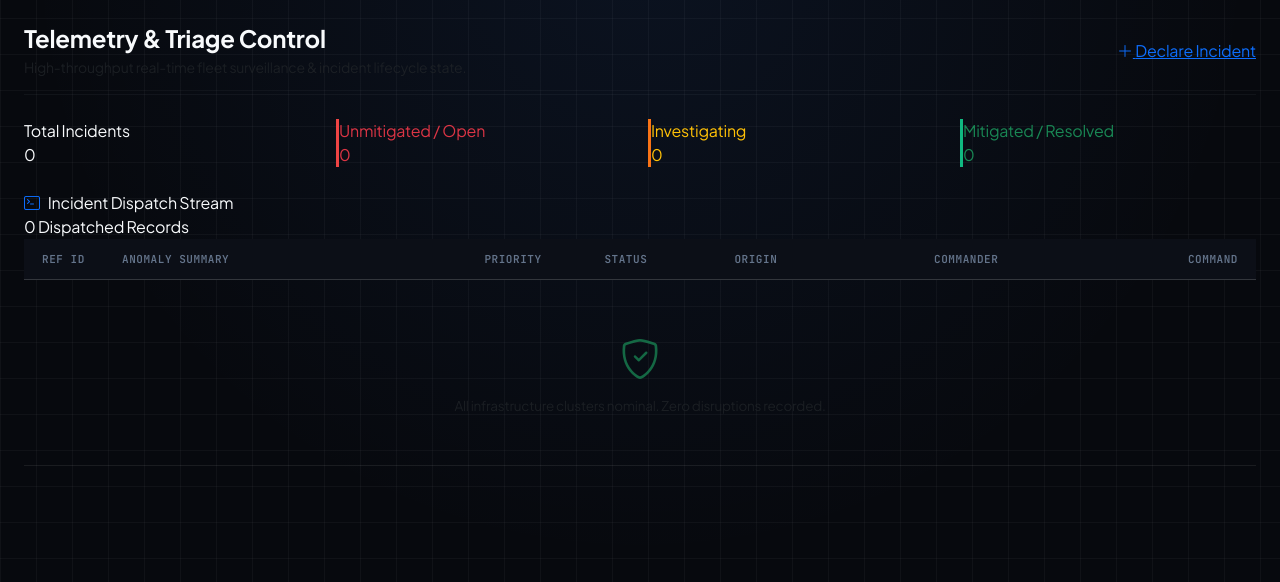
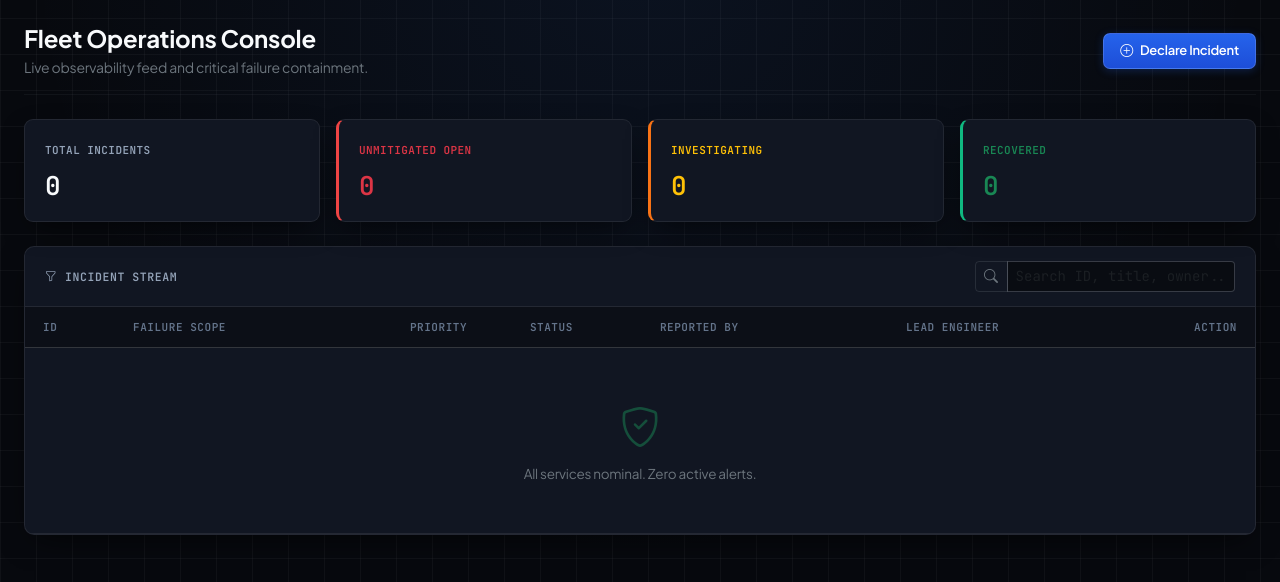
Before and after one commit to Adityachandkaushik/incident-management-system, a Flask app: page /dashboard in a window 1280 px wide. Shown: the part 54-636 px from the top of the page. Run offline with Flask 3, Linux system fonts and the light colour scheme; the visitor is signed in with stand-in values (Sample User, id 1); data comes from the database, SQL or seed files in the repository; data that the repository does not hold is empty.

Commit message:
Update dashboard template

```diff
--- a/templates/dashboard.html
+++ b/templates/dashboard.html
@@ -1,131 +1,140 @@
 {% extends "base.html" %}
 
-{% block title %}Dashboard — Incident Command Center{% endblock %}
+{% block title %}Dashboard - Live Incidents{% endblock %}
 
 {% block content %}
 <div class="d-flex flex-column flex-md-row justify-content-between align-items-start align-items-md-center pb-3 mb-4 gap-3 border-bottom border-secondary border-opacity-10">
     <div>
-        <h1 class="h4 fw-bold mb-1 text-heading">Telemetry & Triage Control</h1>
-        <p class="text-muted small mb-0">High-throughput real-time fleet surveillance & incident lifecycle state.</p>
+        <h1 class="h4 fw-bold mb-1">Fleet Operations Console</h1>
+        <p class="text-secondary small mb-0">Live observability feed and critical failure containment.</p>
     </div>
-    <div class="d-flex align-items-center gap-2">
-        <a href="{{ url_for('incidents.create_incident') }}" class="btn-ops-primary">
-            <i class="bi bi-plus-lg"></i>
+    <div class="d-flex gap-2">
+        <a href="{{ url_for('incidents.create_incident') }}" class="btn-sre-primary">
+            <i class="bi bi-plus-circle"></i>
             <span>Declare Incident</span>
         </a>
     </div>
 </div>
 
-<!-- Modern HUD Metrics Grid -->
+<!-- Metric HUD -->
 <div class="row g-3 mb-4">
     <div class="col-6 col-md-3">
-        <div class="metric-tile">
-            <span class="metric-label">Total Incidents</span>
-            <div class="metric-value">{{ incidents|length }}</div>
+        <div class="kpi-tile">
+            <span class="kpi-title">Total Incidents</span>
+            <div class="kpi-val">{{ incidents|length }}</div>
         </div>
     </div>
     <div class="col-6 col-md-3">
-        <div class="metric-tile" style="border-left: 3px solid #ef4444;">
-            <span class="metric-label text-danger">Unmitigated / Open</span>
-            <div class="metric-value text-danger">
+        <div class="kpi-tile" style="border-left: 3px solid var(--crit);">
+            <span class="kpi-title text-danger">Unmitigated Open</span>
+            <div class="kpi-val text-danger">
                 {{ incidents|selectattr('status', 'equalto', 'Open')|list|length }}
             </div>
         </div>
     </div>
     <div class="col-6 col-md-3">
-        <div class="metric-tile" style="border-left: 3px solid #f97316;">
-            <span class="metric-label text-warning">Investigating</span>
-            <div class="metric-value text-warning">
+        <div class="kpi-tile" style="border-left: 3px solid var(--high);">
+            <span class="kpi-title text-warning">Investigating</span>
+            <div class="kpi-val text-warning">
                 {{ incidents|selectattr('status', 'equalto', 'Assigned')|list|length }}
             </div>
         </div>
     </div>
     <div class="col-6 col-md-3">
-        <div class="metric-tile" style="border-left: 3px solid #10b981;">
-            <span class="metric-label text-success">Mitigated / Resolved</span>
-            <div class="metric-value text-success">
+        <div class="kpi-tile" style="border-left: 3px solid var(--res);">
+            <span class="kpi-title text-success">Recovered</span>
+            <div class="kpi-val text-success">
                 {{ incidents|selectattr('status', 'equalto', 'Resolved')|list|length }}
             </div>
         </div>
     </div>
 </div>
 
-<!-- Telemetry Incident Table -->
-<div class="sre-panel">
-    <div class="sre-panel-header">
-        <span class="d-flex align-items-center gap-2">
-            <i class="bi bi-terminal text-primary"></i> Incident Dispatch Stream
-        </span>
-        <span>{{ incidents|length }} Dispatched Records</span>
+<!-- Live Filter Stream Bar -->
+<div class="panel overflow-hidden">
+    <div class="panel-header flex-wrap gap-2">
+        <div class="d-flex align-items-center gap-2">
+            <i class="bi bi-funnel"></i>
+            <span>Incident Stream</span>
+        </div>
+        <div class="d-flex align-items-center gap-2">
+            <div class="input-group input-group-sm" style="width: 260px;">
+                <span class="input-group-text bg-transparent border-secondary border-opacity-25 text-secondary">
+                    <i class="bi bi-search"></i>
+                </span>
+                <input type="text" id="streamSearch" class="form-control" placeholder="Search ID, title, owner...">
+            </div>
+        </div>
     </div>
+
     <div class="table-responsive">
-        <table class="sre-table">
+        <table class="sre-table" id="incidentsTable">
             <thead>
                 <tr>
-                    <th style="width: 80px;">Ref ID</th>
-                    <th>Anomaly Summary</th>
+                    <th style="width: 90px;">ID</th>
+                    <th>Failure Scope</th>
                     <th style="width: 120px;">Priority</th>
                     <th style="width: 130px;">Status</th>
-                    <th>Origin</th>
-                    <th>Commander</th>
-                    <th class="text-end" style="width: 80px;">Command</th>
+                    <th>Reported By</th>
+                    <th>Lead Engineer</th>
+                    <th class="text-end" style="width: 90px;">Action</th>
                 </tr>
             </thead>
             <tbody>
                 {% for incident in incidents %}
-                <tr>
-                    <td class="mono text-muted">#{{ incident['id'] }}</td>
+                <tr class="incident-row">
+                    <td class="code-block text-secondary">#{{ incident['id'] }}</td>
                     <td>
-                        <div class="fw-semibold text-heading">{{ incident['title'] }}</div>
+                        <div class="fw-semibold incident-title">{{ incident['title'] }}</div>
                         {% if incident['description'] %}
-                        <div class="text-muted small text-truncate" style="max-width: 480px; font-size: 12.5px;">
+                        <div class="text-secondary small text-truncate" style="max-width: 480px; font-size: 12px;">
                             {{ incident['description'] }}
                         </div>
                         {% endif %}
                     </td>
                     <td>
                         {% if incident['priority']|lower == 'critical' %}
-                            <span class="sre-badge sre-badge-crit"><i class="bi bi-exclamation-octagon-fill"></i> Critical</span>
+                            <span class="badge-sre badge-sre-crit"><i class="bi bi-lightning-fill"></i> Critical</span>
                         {% elif incident['priority']|lower == 'high' %}
-                            <span class="sre-badge sre-badge-high"><i class="bi bi-exclamation-triangle-fill"></i> High</span>
+                            <span class="badge-sre badge-sre-high">High</span>
                         {% elif incident['priority']|lower == 'medium' %}
-                            <span class="sre-badge sre-badge-med">Medium</span>
+                            <span class="badge-sre badge-sre-med">Medium</span>
                         {% else %}
-                            <span class="sre-badge sre-badge-low">{{ incident['priority'] }}</span>
+                            <span class="badge-sre badge-sre-low">{{ incident['priority'] }}</span>
                         {% endif %}
                     </td>
                     <td>
                         {% if incident['status']|lower == 'open' %}
-                            <span class="sre-badge sre-badge-crit"><i class="bi bi-record-circle" style="font-size: 8px;"></i> Open</span>
+                            <span class="badge-sre badge-sre-crit"><i class="bi bi-circle-fill" style="font-size: 5px;"></i> Open</span>
                         {% elif incident['status']|lower == 'assigned' %}
-                            <span class="sre-badge sre-badge-high"><i class="bi bi-arrow-repeat"></i> Assigned</span>
+                            <span class="badge-sre badge-sre-high"><i class="bi bi-arrow-repeat"></i> Assigned</span>
                         {% elif incident['status']|lower == 'resolved' %}
-                            <span class="sre-badge sre-badge-res"><i class="bi bi-check2"></i> Resolved</span>
+                            <span class="badge-sre badge-sre-res"><i class="bi bi-check-circle"></i> Resolved</span>
                         {% else %}
-                            <span class="sre-badge sre-badge-low">{{ incident['status'] }}</span>
+                            <span class="badge-sre badge-sre-low">{{ incident['status'] }}</span>
                         {% endif %}
                     </td>
-                    <td class="mono small text-muted">
-                        {{ incident['creator_name'] if incident['creator_name'] else 'SYSTEM' }}
+                    <td class="code-block small text-secondary">
+                        {{ incident['creator_name'] if incident['creator_name'] else 'System' }}
                     </td>
-                    <td class="mono small">
+                    <td class="code-block small">
                         {% if incident['assignee_name'] %}
-                            <span class="text-primary fw-medium"><i class="bi bi-shield-check me-1"></i>{{ incident['assignee_name'] }}</span>
+                            <span class="text-primary fw-medium"><i class="bi bi-person-check"></i> {{ incident['assignee_name'] }}</span>
                         {% else %}
-                            <span class="text-muted opacity-50 fst-italic">Unassigned</span>
+                            <span class="text-secondary opacity-50 fst-italic">Unassigned</span>
                         {% endif %}
                     </td>
                     <td class="text-end">
-                        <a href="{{ url_for('incidents.incident_detail', incident_id=incident['id']) }}" class="btn-ops-subtle py-1 px-2" style="font-size: 11.5px;">
+                        <a href="{{ url_for('incidents.incident_detail', incident_id=incident['id']) }}" class="btn-sre-ghost py-1 px-2" style="font-size: 11.5px;">
                             View <i class="bi bi-chevron-right ms-1"></i>
                         </a>
                     </td>
                 </tr>
                 {% else %}
                 <tr>
-                    <td colspan="7" class="text-center py-5 text-muted">
-                        <i class="bi bi-shield-check fs-1 text-success opacity-75 d-block mb-2"></i>
-                        <span class="mono">All infrastructure clusters nominal. Zero disruptions recorded.</span>
+                    <td colspan="7" class="text-center py-5 text-secondary">
+                        <i class="bi bi-shield-check fs-1 text-success opacity-50 d-block mb-2"></i>
+                        All services nominal. Zero active alerts.
                     </td>
                 </tr>
                 {% endfor %}
@@ -133,4 +142,16 @@
         </table>
     </div>
 </div>
+
+<!-- Instant Dynamic Table Search Script -->
+<script>
+    document.getElementById('streamSearch').addEventListener('input', function(e) {
+        const term = e.target.value.toLowerCase();
+        const rows = document.querySelectorAll('.incident-row');
+        rows.forEach(row => {
+            const content = row.innerText.toLowerCase();
+            row.style.display = content.includes(term) ? '' : 'none';
+        });
+    });
+</script>
 {% endblock %}
```
